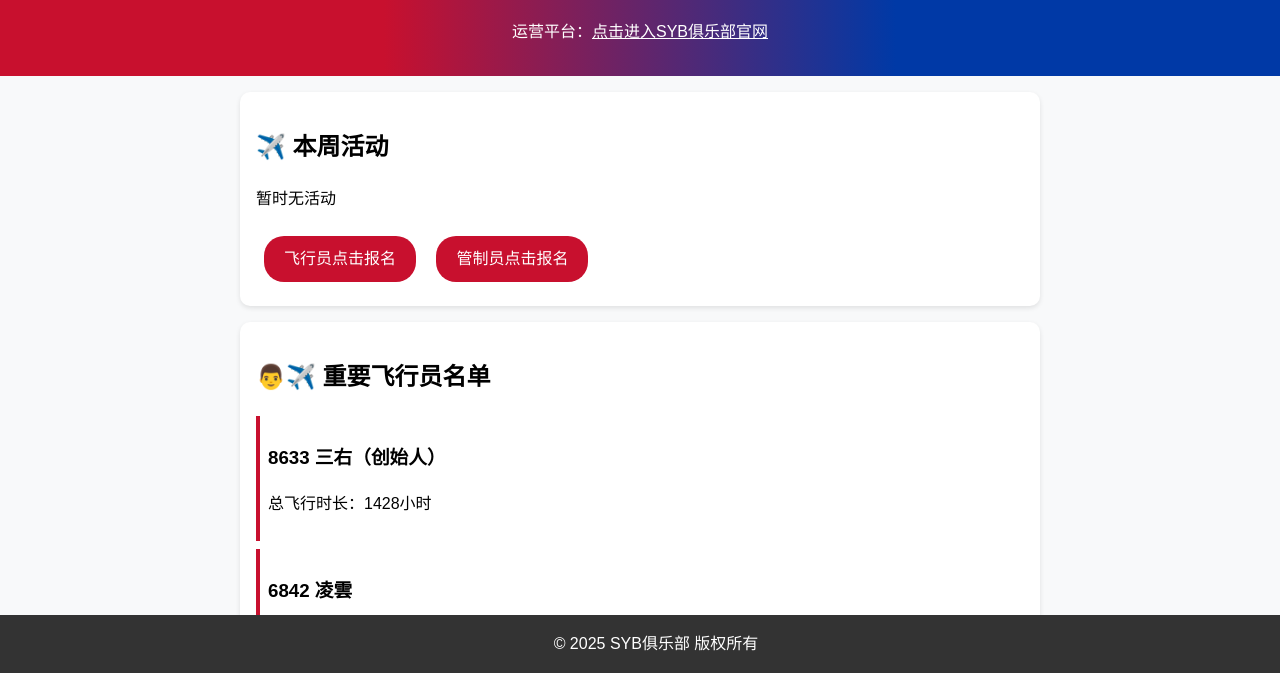
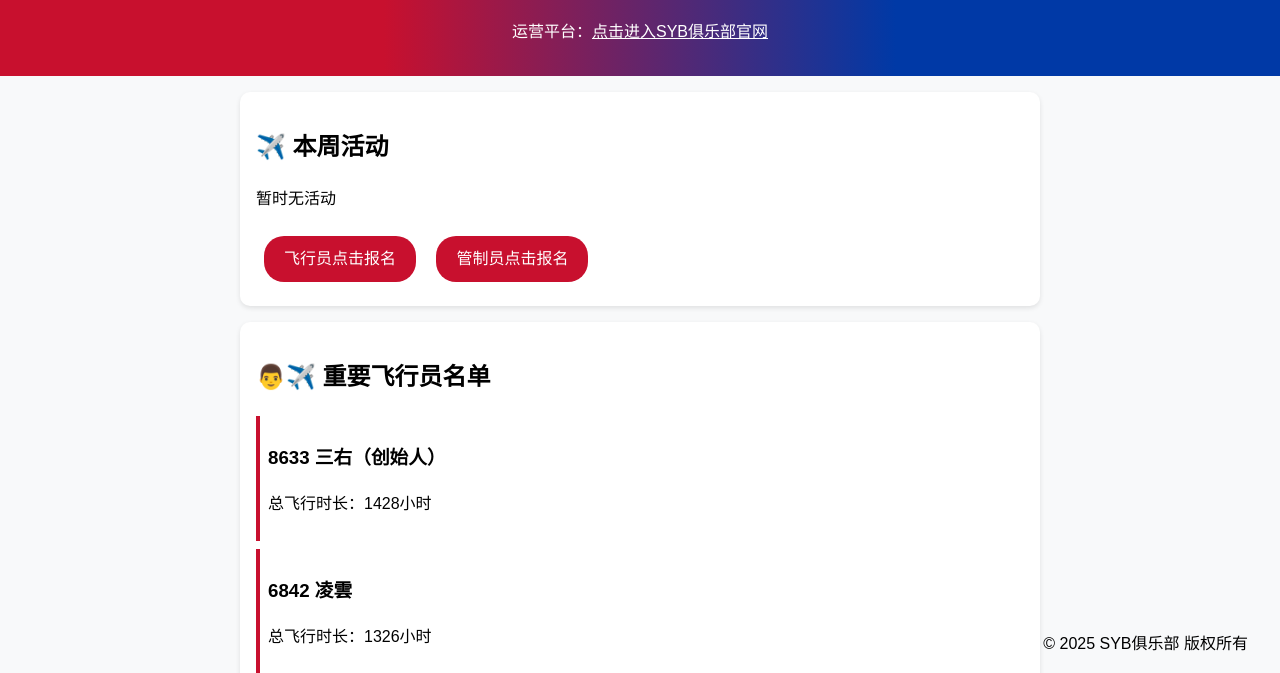
Before and after one commit to SANYOU-hash/lingyun-SYBJIESHAO123, a plain HTML site: page index.html in a window 1280 px wide. Shown: the part 127-800 px from the top of the page. Drawn offline with Linux system fonts and the light colour scheme.

Commit message:
Update index.html

```diff
--- a/index.html
+++ b/index.html
@@ -61,13 +61,13 @@
             }
         }
         .footer {
-            text-align: center;
+            text-align: right;
             padding: 1rem;
-            background-color: #333;
-            color: white;
+            color: black;
             position: fixed;
             bottom: 0;
-            width: 100%;
+            right: 0;
+            margin-right: 1rem;
         }
     </style>
 </head>
```
